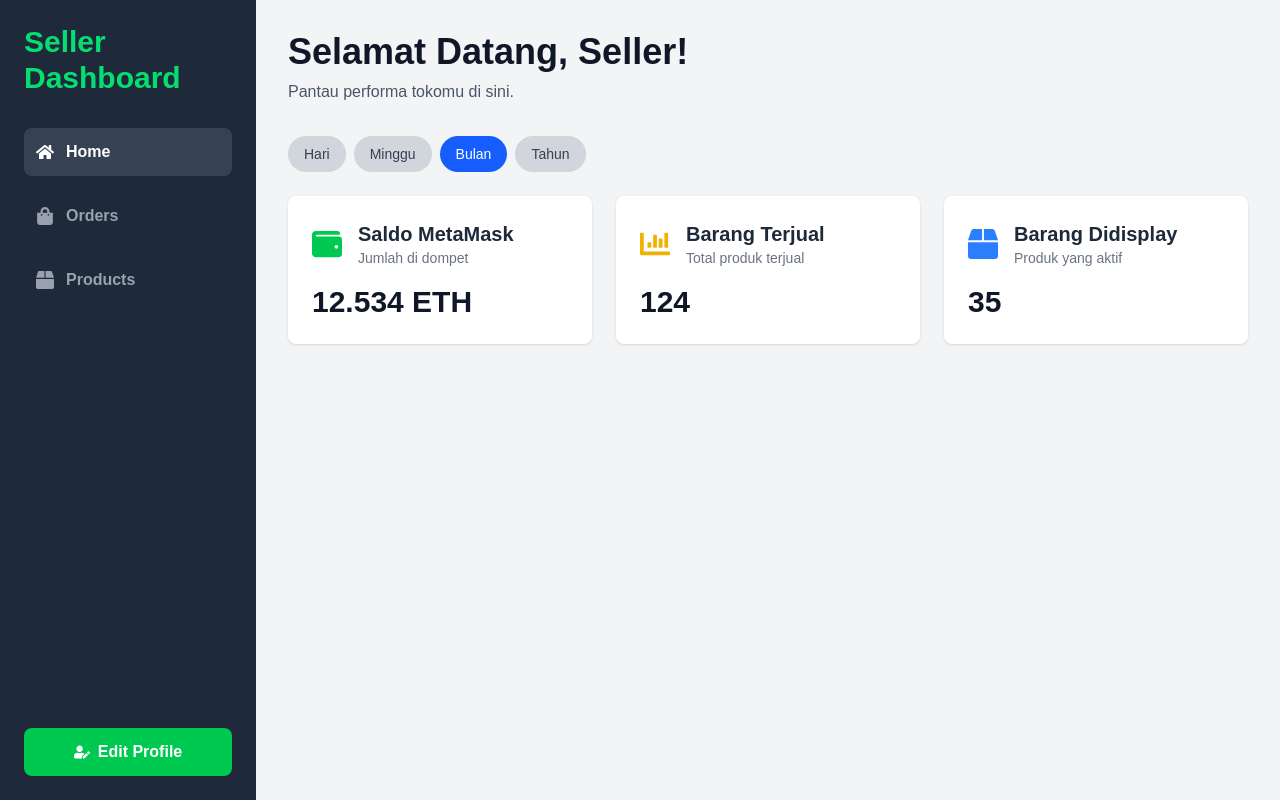
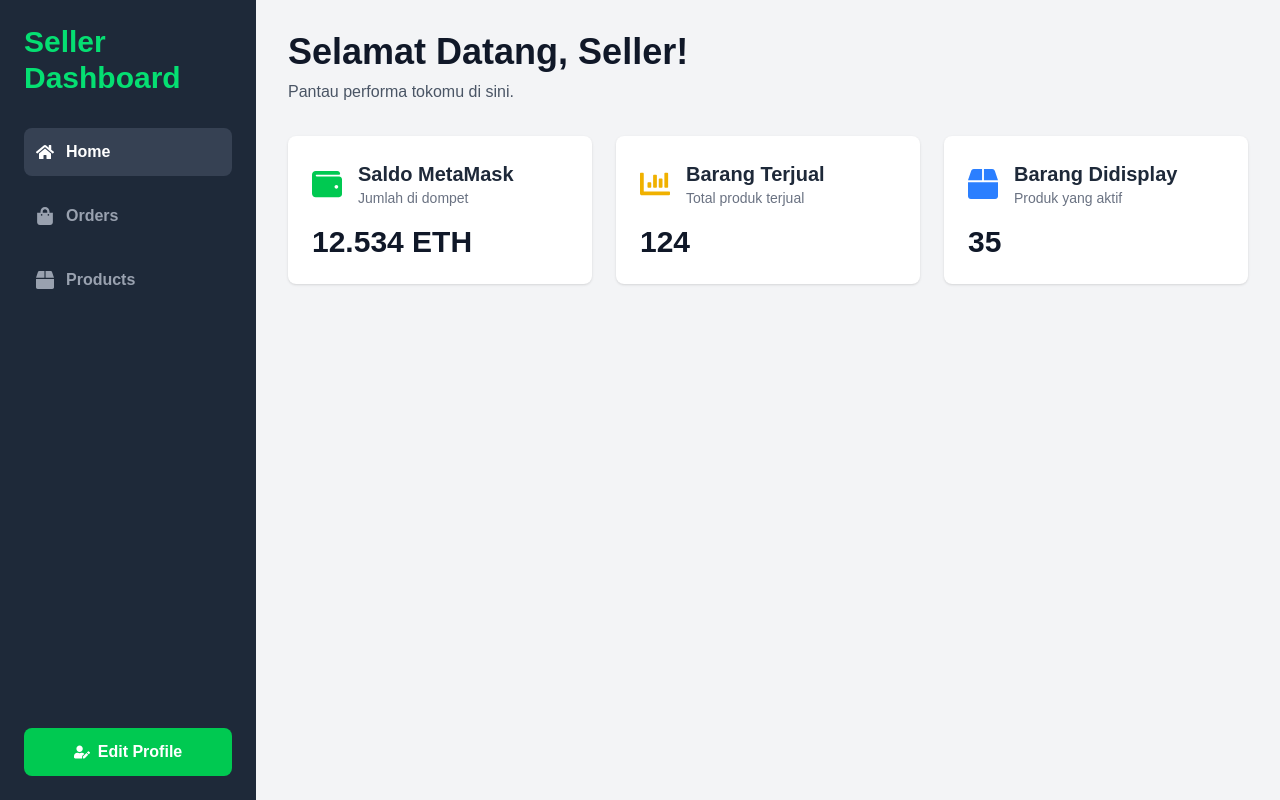
Before and after one commit to difhaels/dexx-fe, a Next.js app: page /seller/dashboard in a window 1280 px wide. Built offline with nearby package versions, Linux system fonts and the light colour scheme.

Commit message:
edited something

```diff
--- a/src/app/components/Sidebar.jsx
+++ b/src/app/components/Sidebar.jsx
@@ -2,7 +2,7 @@ import React from "react";
 import { FaHome, FaBox, FaShoppingBag, FaUserEdit } from "react-icons/fa";
 import Link from "next/link";
 
-export default function Sidebar({ x }) {
+export default function Sidebar({ x, edit }) {
   return (
     <aside className="fixed w-64 bg-gray-800 text-white p-6 min-h-screen flex flex-col justify-between">
       {/* Atas */}
@@ -54,8 +54,8 @@ export default function Sidebar({ x }) {
           </ul>
         </nav>
       </div>
-
-      {/* Bawah */}
+      {/* Bawah */}{" "}
+      {edit ? (
         <div className="mt-8">
           <Link
             href="/seller/profile/edit"
@@ -65,6 +65,9 @@ export default function Sidebar({ x }) {
             <span className="font-semibold">Edit Profile</span>
           </Link>
         </div>
+      ) : (
+        ""
+      )}
     </aside>
   );
 }
--- a/src/app/seller/dashboard/page.js
+++ b/src/app/seller/dashboard/page.js
@@ -17,9 +17,6 @@ const dashboardData = {
   displayItems: 35,
 };
 
-// Data untuk filter waktu
-const timeFilters = ["Hari", "Minggu", "Bulan", "Tahun"];
-
 export default function SellerDashboard() {
   const [activeTab, setActiveTab] = useState("home");
   const [activeTimeFilter, setActiveTimeFilter] = useState("Bulan");
@@ -31,7 +28,7 @@ export default function SellerDashboard() {
       </Head>
 
       {/* Sidebar */}
-      <Sidebar x="home"/>
+      <Sidebar x="home" edit={1}/>
 
       {/* Main Content */}
       <main className="ml-64 flex-1 p-8">
@@ -45,23 +42,6 @@ export default function SellerDashboard() {
         {/* Dashboard Home Content */}
         {activeTab === "home" && (
           <div>
-            {/* Filter Waktu */}
-            <div className="flex space-x-2 mb-6">
-              {timeFilters.map((filter) => (
-                <button
-                  key={filter}
-                  className={`px-4 py-2 rounded-full font-medium text-sm transition-colors ${
-                    activeTimeFilter === filter
-                      ? "bg-blue-600 text-white"
-                      : "bg-gray-300 text-gray-700 hover:bg-gray-400"
-                  }`}
-                  onClick={() => setActiveTimeFilter(filter)}
-                >
-                  {filter}
-                </button>
-              ))}
-            </div>
-
             {/* Metriks */}
             <div className="grid grid-cols-1 md:grid-cols-3 gap-6">
               <div className="bg-white rounded-lg shadow p-6 transform transition-transform duration-200 hover:scale-105 cursor-pointer">
--- a/src/app/seller/orders/page.js
+++ b/src/app/seller/orders/page.js
@@ -104,7 +104,7 @@ export default function SellerOrders() {
       </Head>
 
       {/* Sidebar */}
-      <Sidebar x="orders"/>
+      <Sidebar x="orders" edit={1}/>
 
       {/* Main Content */}
       <main className="ml-64 flex-1 p-8">
--- a/src/app/seller/products/page.js
+++ b/src/app/seller/products/page.js
@@ -114,7 +114,7 @@ export default function SellerProducts() {
       </Head>
 
       {/* Sidebar */}
-      <Sidebar x="products" />
+      <Sidebar x="products" edit={1}/>
       {/* Main Content */}
       <main className="ml-64 flex-1 p-8 ">
         <div className="flex justify-between items-center mb-8">
```
Lines whose indentation alone changed are shown as unchanged.
